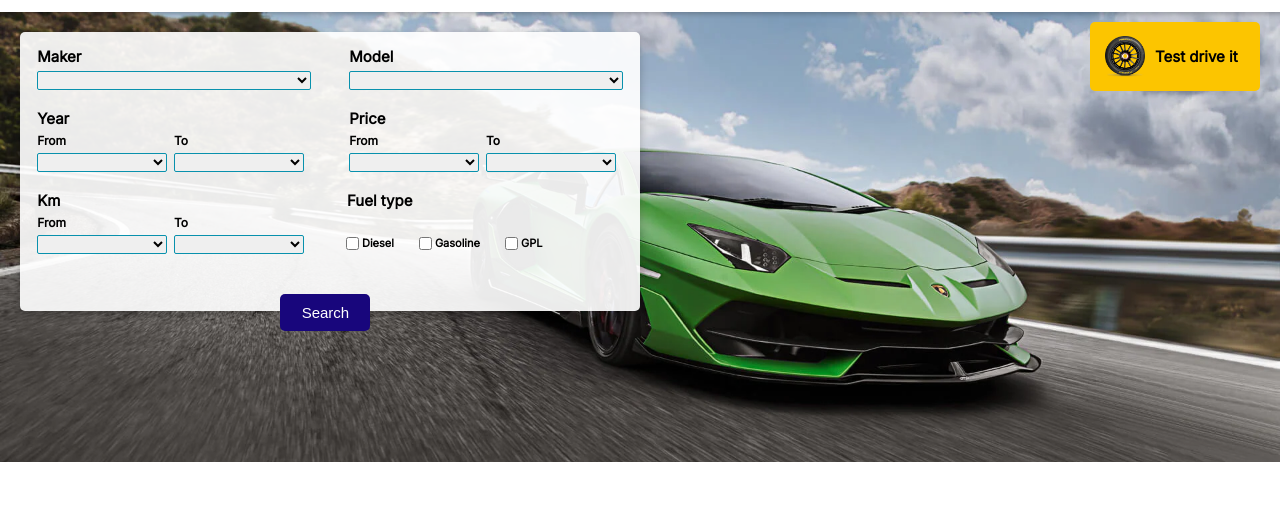
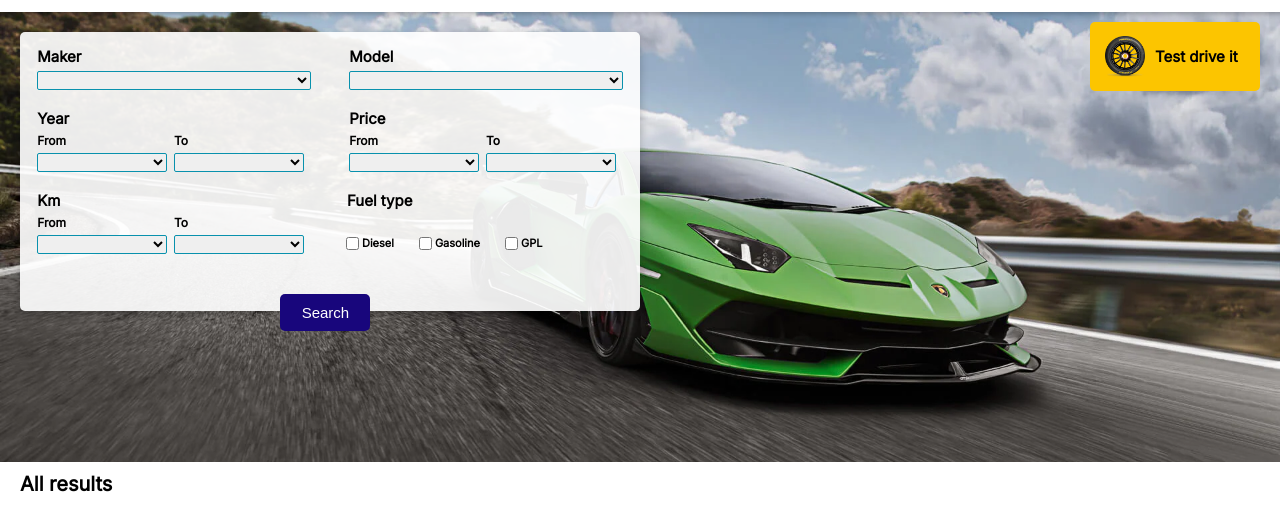
Before and after one commit to irobertcostin/automarket-client, a plain HTML site: page index.html in a window 1280 px wide. Shown: the part 68-598 px from the top of the page. Drawn offline with Linux system fonts and the light colour scheme; no server answers.

Commit message:
minor style changes

```diff
--- a/functions.js
+++ b/functions.js
@@ -134,6 +134,11 @@ function createMainPageContentGrid(){
 
     let mainDiv=document.createElement("div");
     mainDiv.classList.add("main-page-content-div");
+
+    let label = document.createElement("label");
+    mainDiv.appendChild(label);
+    label.textContent="All results"
+    label.id="main-page-content-div-label"
 
     // mainDiv.appendChild(homepageContentDiv1())
 
--- a/style.css
+++ b/style.css
@@ -502,19 +502,29 @@ select {
     flex-wrap: nowrap;
     /* overflow: scroll; */
     width: 100%;
-
+    /* margin-top: 25px; */
     padding: auto;
     /* padding-bottom: 30px; */
+    overflow: scroll;
 }
 
 .main-page-content-div {
 
-    overflow: scroll;
+
     width: 100%;
 
     display: flex;
+    flex-direction: column;
 
     padding: auto;
+
+}
+
+#main-page-content-div-label {
+    margin-left: 20px;
+    font-size: 20px;
+    font-weight: bolder;
+
 }
 
 .hide {
```
